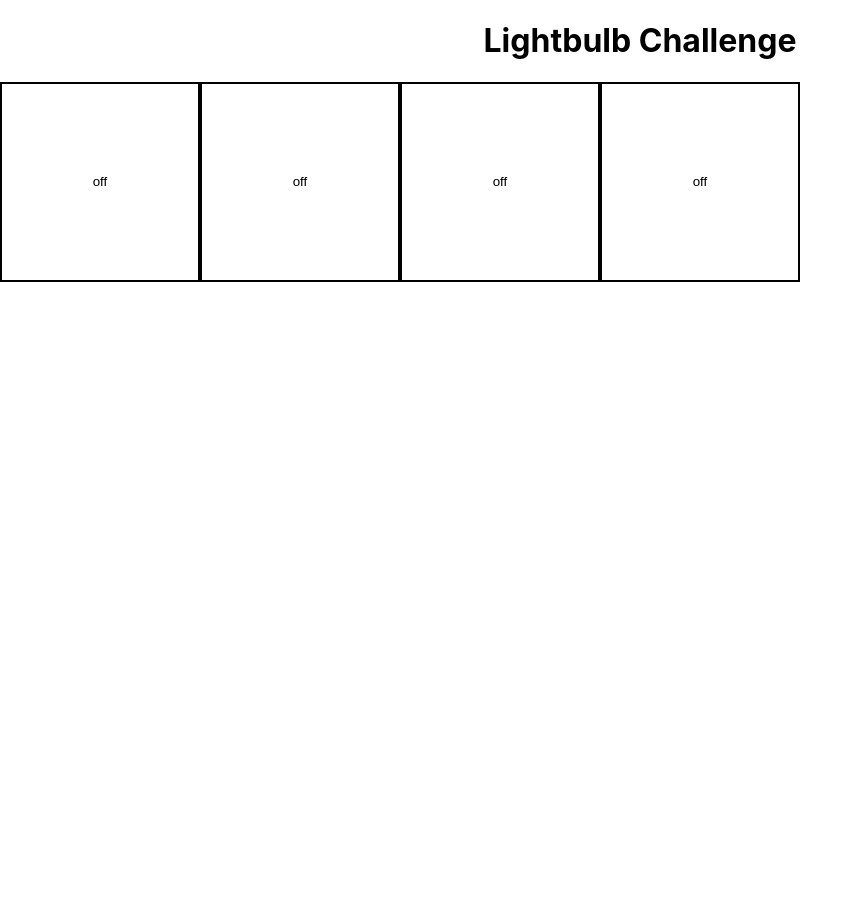
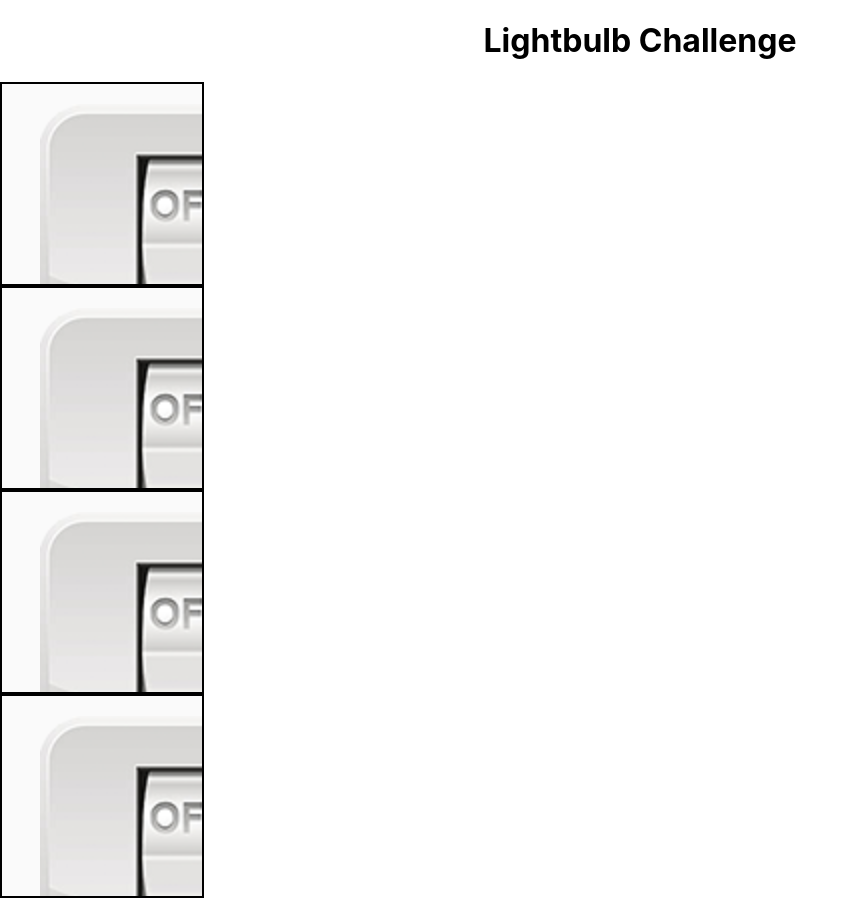
Before and after one commit to learn-academy-2022-hotel/lightbulb-priceymineral, a React (Create React App) app: page / in a window 1280 px wide. Shown: the whole page, without its empty margins (0-863 px from the left). Before the commit the page ends 800 px from the top, so only its background shows below. Built offline with nearby package versions, Linux system fonts and the light colour scheme; the HTML template or start-up script is replaced by a standard one.

Commit message:
As a user, instead of seeing a box I can see a picture of a light switch in the "off" position. As a user, when I click on the light switch it turns "on".

```diff
--- a/src/components/LightSwitch.js
+++ b/src/components/LightSwitch.js
@@ -1,31 +1,28 @@
 import React, { useState } from "react"
+import switchOff from "../assets/switchOff.png"
+import switchOn from "../assets/switchOn.png"
 
 const LightSwitch = (props) => {
-  const [lightSwitchStatus, setLightSwitchStatus] = useState("off")
-  const [lightBulbColor, setLightBulbColor] = useState("white")
+  const [lightSwitchStatus, setLightSwitchStatus] = useState(switchOff)
 
   const handleClick = () => {
-    if (lightSwitchStatus === "off") {
-      setLightSwitchStatus("on")
-      setLightBulbColor("yellow")
+    if (lightSwitchStatus === switchOff) {
+      setLightSwitchStatus(switchOn)
     } else {
-      setLightSwitchStatus("off")
-      setLightBulbColor("white")
+      setLightSwitchStatus(switchOff)
     }
   }
 
   return (
     <>
-      <button
-      type="button"
+      <div
       onClick={handleClick}
       className="lightbulb"
       style={{
-        backgroundColor:lightBulbColor
+        backgroundImage:`url(${lightSwitchStatus})`
       }}
       >
-      {lightSwitchStatus}
-      </button>
+      </div>
     </>
   )
 }
```
